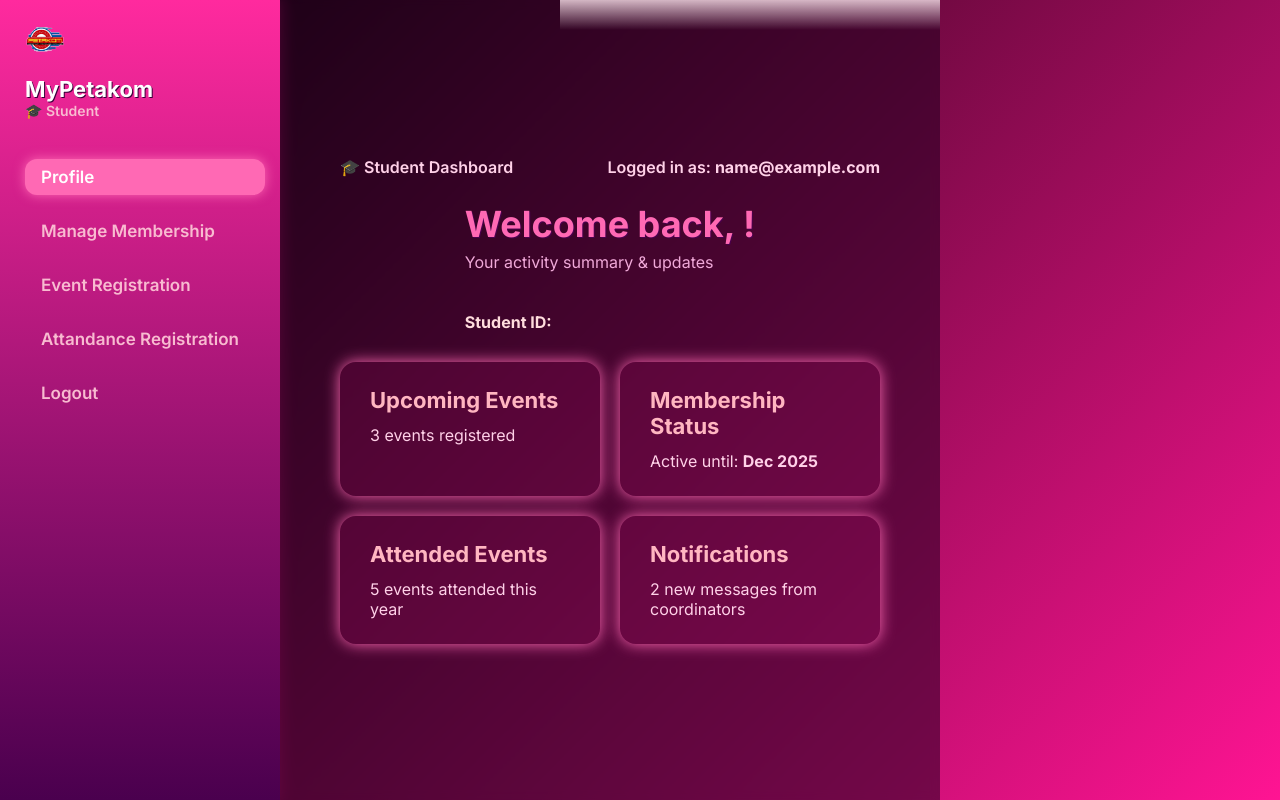
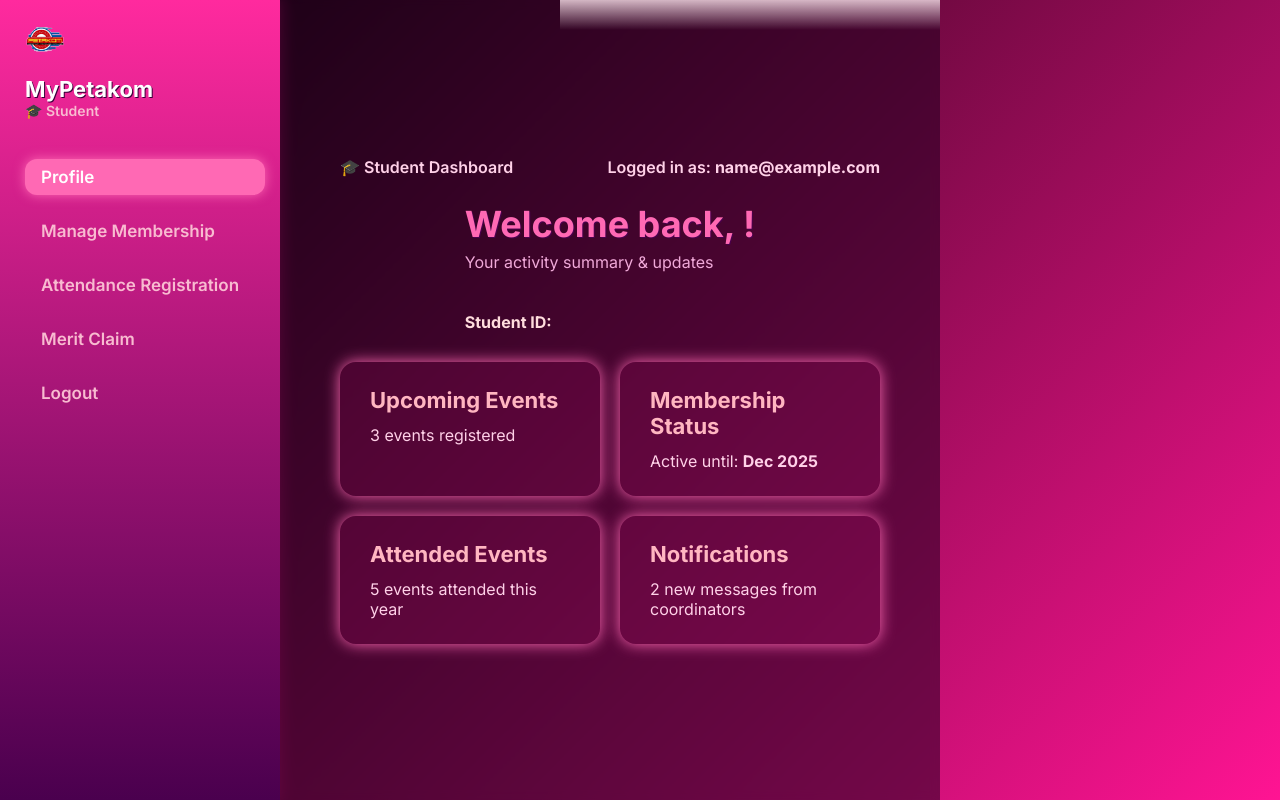
Before and after one commit to Lailerrrr/MyPetakom, a PHP site: page /studentHomePage.php in a window 1280 px wide. Run offline with PHP 8.4, Linux system fonts and the light colour scheme; the visitor is signed in with stand-in values (Sample User, id 1); data comes from the database, SQL or seed files in the repository.

Commit message:
student dashboard edit

```diff
--- a/Home/studentHomePage.php
+++ b/Home/studentHomePage.php
@@ -49,8 +49,8 @@
                 <ul>
                     <li><a href="#" class="active">Profile</a></li>
                     <li><a href="#">Manage Membership</a></li>
-                    <li><a href="#">Event Registration</a></li>
-                    <li><a href="#">Attandance Registration</a></li>
+                    <li><a href="#">Attendance Registration</a></li>
+                    <li><a href="#">Merit Claim</a></li>
                     <li><a href="../ManageLogin/Logout.php">Logout</a></li>
                 </ul>
             </nav>
```
Also changed, not shown: p1.jpg (added), p2.jpg (added), p3.jpg (added), p4.jpg (added), p5.jpg (added).
